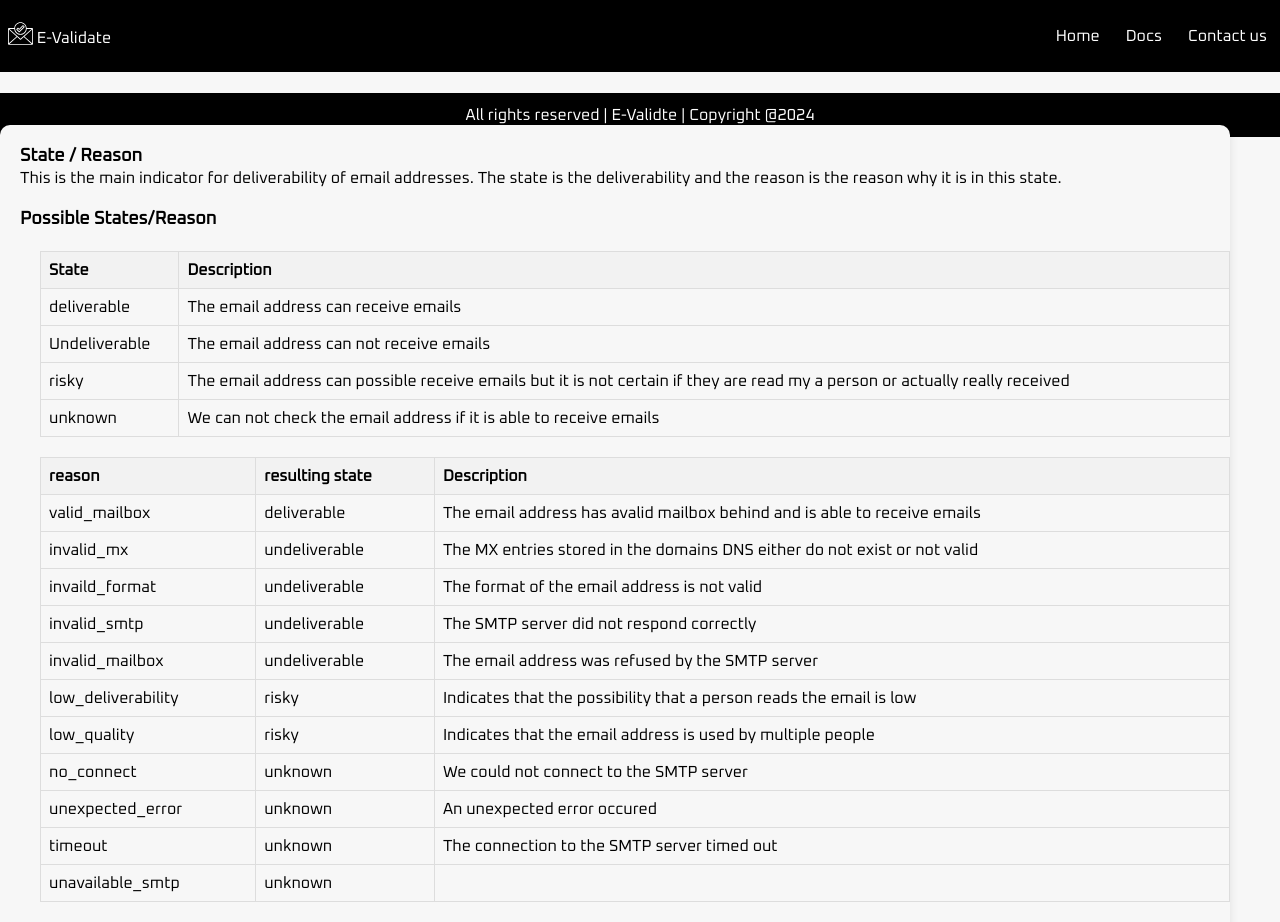
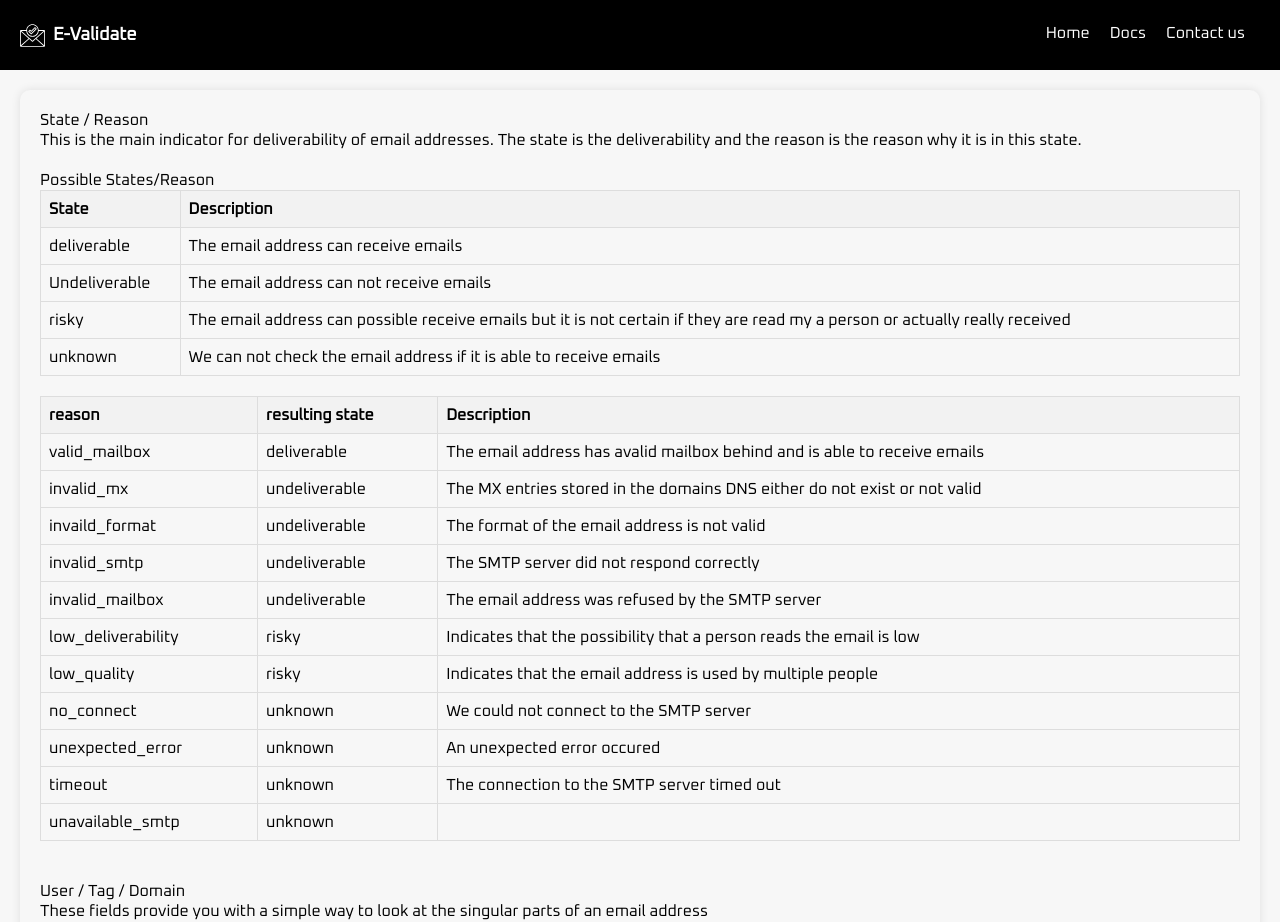
Before and after one commit to yash-jk/E-Validate, a plain HTML site: page docs.html in a window 1280 px wide. Shown: the top 922 px of the page. Drawn offline with Linux system fonts and the light colour scheme.

Commit message:
Update style1.css

```diff
--- a/style1.css
+++ b/style1.css
@@ -1,124 +1,130 @@
 @import url("https://fonts.googleapis.com/css2?family=Oxanium:wght@400&display=swap");
+
 * {
-  font-family: "Oxanium", sans-serif;
+  box-sizing: border-box;
+  margin: 0;
   padding: 0;
-  margin: 0;
-  padding: 7px 0px;
 }
 
-body{
+body {
+  font-family: "Oxanium", sans-serif;
   background-color: #f7f7f7;
+  margin: 0;
+  padding: 0;
+  min-height: 100vh;
+  display: flex;
+  flex-direction: column;
 }
 
-nav {
+header {
+  background-color: black;
+  color: white;
+  padding: 10px 20px;
+}
+
+.logo {
   display: flex;
   align-items: center;
-    justify-content: space-between;
-    background-color: black;
-    color: white;
-    margin-top: -21px;
 }
 
+nav{
+  display: flex;
+  justify-content: space-between;
+  height: 50px;
+}
+
+
 .logo img {
-    margin-left: 8px;
   width: 25px;
+  margin-right: 8px;
   filter: invert(1);
 }
 
 .logo span {
-    position: relative;
-    bottom: 10px;
+  font-weight: bold;
+  font-size: 18px;
 }
 
-  ul li a {
+nav ul {
+  margin-top: 3px;
+  display: flex;
+  list-style-type: none;
+  margin-right: 5px;
+}
+
+nav ul li {
+  padding:  10px;
+}
+
+nav ul li a {
   text-decoration: none;
   color: white;
 }
 
-  ul {
-    display: flex;
+nav ul li a:hover {
+  color: #c8c8c9;
 }
 
-  ul li {
-    list-style: none;
-    padding: 0 13px;
-  }
-
-  ul > li > a:hover {
-    color: rgb(200, 200, 201);
+main {
+  flex: 1;
+  width: 100%;
+  max-width: 100%;
+  overflow-x: hidden;
 }
 
 .information {
-    border: 0px solid black;
-    /* width: 37vw; */
-    background-color: #f7f7f7; /* Light gray background */
-    padding: 20px; /* Padding for spacing */
-    border-radius: 10px; /* Rounded corners */
-    box-shadow: 0 0 10px rgba(0, 0, 0, 0.1); /* Subtle shadow */
-    position: absolute;
-    top: 0;
-    right: 0;
-    margin-top: 125px;
-    margin-right: 50px;
-    overflow-y: scroll;
-  }
-
-  .information ::-webkit-scrollbar {
-    width: 0;
-  }
-
-  .information {
-    scrollbar-width: none;
-  }
-  .information1 {
-    border: none;
-    width: 100%; /* Adjust width as needed */
-    background-color: #f7f7f7; /* Light gray background */
-    padding: 20px; /* Padding for spacing */
-     /* Center the table */
+  background-color: #f7f7f7;
+  padding: 20px;
+  border-radius: 10px;
+  box-shadow: 0 0 10px rgba(0, 0, 0, 0.1);
+  margin: 20px;
 }
 
 table {
-    width: 100%; /* Full width of the container */
-    border-collapse: collapse; /* Collapse borders between cells */
-    margin-bottom: 20px; /* Space between the table and other content */
+  width: 100%;
+  border-collapse: collapse;
+  margin-bottom: 20px;
 }
 
-  th,
-  td {
-    border: 1px solid #ddd; /* Border style */
-    padding: 8px; /* Padding inside cells */
-    text-align: left; /* Align text to the left */
+th, td {
+  border: 1px solid #ddd;
+  padding: 8px;
+  text-align: left;
 }
 
 th {
-    background-color: #f2f2f2; /* Light gray background for header */
-    font-weight: bold; /* Bold font for headers */
-  }
-
-  .heading {
+  background-color: #f2f2f2;
   font-weight: bold;
-    font-size: 18px;
-    margin-bottom: 10px;
-    color: black;
-    font-weight: bolder;
 }
 
 footer {
   background-color: black;
   color: white;
-    display: flex;
-    padding: 12px;
-    justify-content: center;
-    align-items: center;
+  text-align: center;
+  padding: 10px 0;
 }
 
+@media only screen and (max-width: 768px) {
 
-  @media only screen and (max-width: 600px) {
-    nav {
-        flex-direction: column;
+  header {
+    padding: 8px 12px;
   }
 
+  nav {
+    padding-top: 0px;
+    flex-direction: column;
+    align-items: center;
+    height: 80px;
+  }
+
+  ul {
+    padding: 10px 0;
+  }
+
+  nav ul li {
+    padding: 8px 10px;
+    text-align: center;
+  }
   .logo {
     padding: 6px 0;
   }
@@ -131,23 +137,7 @@ nav {
     filter: invert(1);
   }
 
-
   .information {
-        position: static; /* Remove absolute positioning */
-        width: 85%; /* Adjust width for full width on smaller screens */
-        margin: 20px auto; /* Center and add space around */
+    margin: 10px;
   }
-
-
-    /* Hide scrollbar for WebKit browsers */
-    .information::-webkit-scrollbar {
-    width: 0; /* Remove scrollbar width */
 }
-
-    /* Optional: Hide scrollbar for Firefox */
-    .information {
-    scrollbar-width: none;
-    }
-
-
-  }
```
Lines whose indentation alone changed are shown as unchanged.
